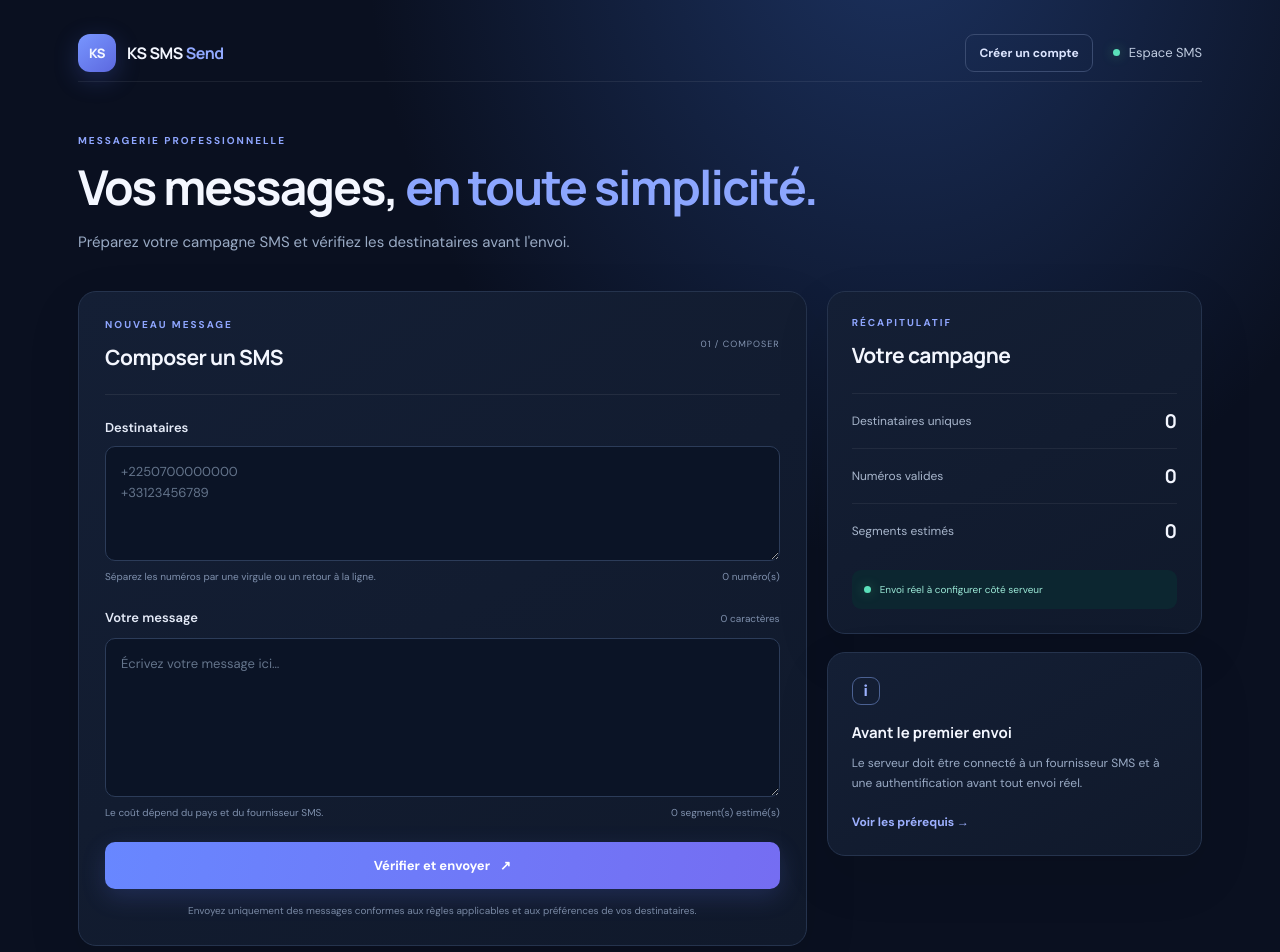
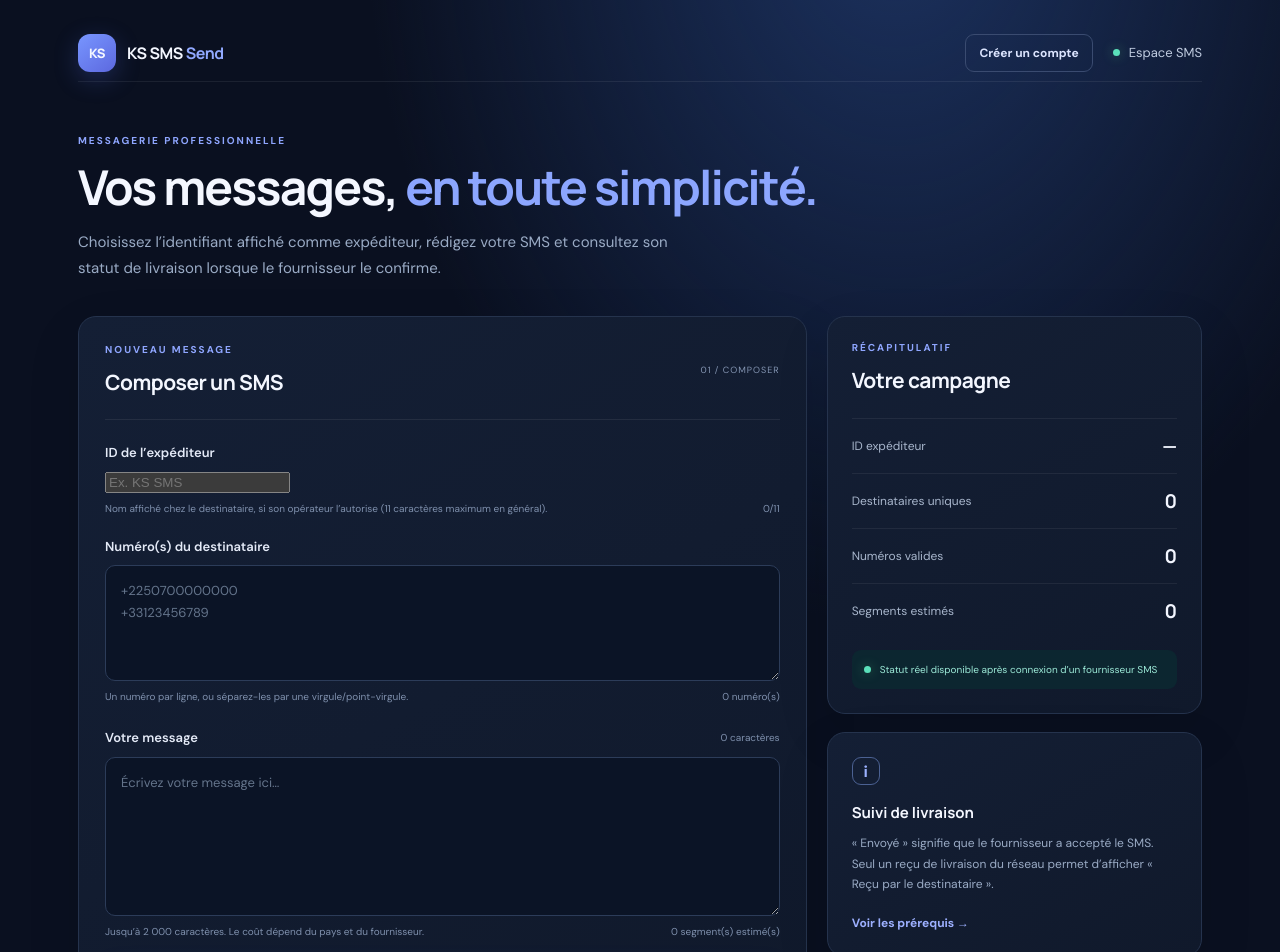
Before and after one commit to sesmanelebiicrouge/KS-SMS-send-, a Next.js app: page / in a window 1280 px wide. Shown: the top 952 px of the page. Built offline with nearby package versions, Linux system fonts and the light colour scheme.

Commit message:
Add sender ID and delivery report UI

```diff
--- a/app/page.tsx
+++ b/app/page.tsx
@@ -3,29 +3,45 @@
 import { FormEvent, useMemo, useState } from "react";
 import Link from "next/link";
 
-type Notice = { kind: "success" | "error"; text: string };
+type Notice = { kind: "success" | "error" | "info"; text: string };
+type DeliveryResult = { recipient: string; status: "queued" | "sent" | "delivered" | "failed" | "unknown"; detail?: string };
 
-const normalizeNumber = (value: string) => value.trim().replace(/[\s().-]/g, "");
-const isPlausiblePhone = (value: string) => /^\+[1-9]\d{7,14}$/.test(normalizeNumber(value));
+const normalizeNumber = (value: string) => value.trim().replace(/[\\s().-]/g, "");
+const isPlausiblePhone = (value: string) => /^\\+[1-9]\\d{7,14}$/.test(normalizeNumber(value));
+const statusLabels: Record<DeliveryResult["status"], string> = {
+  queued: "En attente",
+  sent: "Envoyé au fournisseur",
+  delivered: "Reçu par le destinataire",
+  failed: "Échec",
+  unknown: "Non confirmé",
+};
 
 export default function Home() {
+  const [senderId, setSenderId] = useState("");
   const [numbers, setNumbers] = useState("");
   const [message, setMessage] = useState("");
   const [notice, setNotice] = useState<Notice | null>(null);
+  const [deliveryResults, setDeliveryResults] = useState<DeliveryResult[]>([]);
   const [busy, setBusy] = useState(false);
   const [showSetup, setShowSetup] = useState(false);
 
-  const recipients = useMemo(() => [...new Set(numbers.split(/[\n,;]+/).map(normalizeNumber).filter(Boolean))], [numbers]);
+  const recipients = useMemo(() => [...new Set(numbers.split(/[\\n,;]+/).map(normalizeNumber).filter(Boolean))], [numbers]);
   const invalidCount = recipients.filter((number) => !isPlausiblePhone(number)).length;
   const segments = useMemo(() => {
     if (!message) return 0;
-    const limit = /[^\u0000-\u00ff]/.test(message) ? 70 : 160;
+    const limit = /[^\\u0000-\\u00ff]/.test(message) ? 70 : 160;
     return Math.ceil(message.length / limit);
   }, [message]);
 
   async function handleSubmit(event: FormEvent<HTMLFormElement>) {
     event.preventDefault();
     setNotice(null);
+    setDeliveryResults([]);
+    const normalizedSender = senderId.trim();
+    if (!/^[A-Za-z0-9 ]{1,11}$/.test(normalizedSender)) {
+      setNotice({ kind: "error", text: "L’identifiant expéditeur doit contenir de 1 à 11 lettres/chiffres (selon le pays et le fournisseur). Les espaces sont autorisés." });
+      return;
+    }
     if (!recipients.length || invalidCount) {
       setNotice({ kind: "error", text: "Ajoutez des numéros uniques au format international (+225...), puis corrigez les numéros invalides." });
       return;
@@ -34,19 +50,24 @@
       setNotice({ kind: "error", text: "Le contenu du SMS ne peut pas être vide." });
       return;
     }
+    if (message.trim().length > 2000) {
+      setNotice({ kind: "error", text: "Le message ne peut pas dépasser 2 000 caractères." });
+      return;
+    }
     setBusy(true);
     try {
       const response = await fetch("/api/sms/send", {
         method: "POST",
         headers: { "Content-Type": "application/json" },
-        body: JSON.stringify({ recipients, message: message.trim() }),
+        body: JSON.stringify({ senderId: normalizedSender, recipients, message: message.trim() }),
       });
-      const data = (await response.json().catch(() => ({}))) as { error?: string; message?: string };
+      const data = (await response.json().catch(() => ({}))) as { error?: string; message?: string; results?: DeliveryResult[] };
+      if (Array.isArray(data.results)) setDeliveryResults(data.results);
       if (!response.ok) {
         setNotice({ kind: "error", text: data.error ?? "Envoi indisponible. Aucun SMS n'est confirmé comme envoyé." });
         return;
       }
-      setNotice({ kind: "error", text: data.message ?? "Le serveur a accepté la requête, mais vérifiez le statut du fournisseur avant de considérer les SMS livrés." });
+      setNotice({ kind: "success", text: data.message ?? "Demande traitée. Consultez les statuts ci-dessous pour vérifier la livraison." });
     } catch {
       setNotice({ kind: "error", text: "Impossible de joindre le serveur. Vérifiez la connexion puis réessayez." });
     } finally {
@@ -63,40 +84,48 @@
       <section className="hero">
         <p className="eyebrow">MESSAGERIE PROFESSIONNELLE</p>
         <h1>Vos messages, <span>en toute simplicité.</span></h1>
-        <p className="subheading">Préparez votre campagne SMS et vérifiez les destinataires avant l&apos;envoi.</p>
+        <p className="subheading">Choisissez l’identifiant affiché comme expéditeur, rédigez votre SMS et consultez son statut de livraison lorsque le fournisseur le confirme.</p>
       </section>
       <div className="grid">
         <section className="panel compose">
           <div className="panelHeading"><div><p className="eyebrow">NOUVEAU MESSAGE</p><h2>Composer un SMS</h2></div><span className="step">01 / COMPOSER</span></div>
           <form onSubmit={handleSubmit}>
-            <label htmlFor="recipients">Destinataires</label>
+            <label htmlFor="senderId">ID de l’expéditeur</label>
+            <input id="senderId" value={senderId} onChange={(event) => setSenderId(event.target.value)} placeholder="Ex. KS SMS" maxLength={11} autoComplete="off" aria-describedby="senderHelp" />
+            <div className="fieldMeta"><span id="senderHelp">Nom affiché chez le destinataire, si son opérateur l’autorise (11 caractères maximum en général).</span><span>{senderId.length}/11</span></div>
+            <label htmlFor="recipients">Numéro(s) du destinataire</label>
             <textarea id="recipients" value={numbers} onChange={(event) => setNumbers(event.target.value)} placeholder={"+2250700000000\n+33123456789"} rows={4} autoComplete="off" spellCheck={false} aria-describedby="recipientHelp" />
-            <div className="fieldMeta"><span id="recipientHelp">Séparez les numéros par une virgule ou un retour à la ligne.</span><span>{recipients.length} numéro(s)</span></div>
+            <div className="fieldMeta"><span id="recipientHelp">Un numéro par ligne, ou séparez-les par une virgule/point-virgule.</span><span>{recipients.length} numéro(s)</span></div>
             {invalidCount > 0 && <p className="fieldError">{invalidCount} numéro(s) à corriger : utilisez le format international +...</p>}
             <div className="labelRow"><label htmlFor="message">Votre message</label><span>{message.length} caractères</span></div>
             <textarea id="message" value={message} onChange={(event) => setMessage(event.target.value)} placeholder="Écrivez votre message ici…" rows={6} maxLength={2000} />
-            <div className="fieldMeta"><span>Le coût dépend du pays et du fournisseur SMS.</span><span>{segments} segment(s) estimé(s)</span></div>
+            <div className="fieldMeta"><span>Jusqu’à 2 000 caractères. Le coût dépend du pays et du fournisseur.</span><span>{segments} segment(s) estimé(s)</span></div>
             {notice && <div className={"notice " + notice.kind} role="status" aria-live="polite">{notice.text}</div>}
             <button className="primaryButton" type="submit" disabled={busy}>{busy ? "Vérification en cours…" : "Vérifier et envoyer"} {!busy && <span aria-hidden="true">↗</span>}</button>
-            <p className="legalNote">Envoyez uniquement des messages conformes aux règles applicables et aux préférences de vos destinataires.</p>
+            <p className="legalNote">L’identifiant expéditeur peut être modifié ou refusé par certains opérateurs. N’envoyez que des messages autorisés.</p>
           </form>
         </section>
         <aside className="sideColumn">
           <section className="panel summary">
             <p className="eyebrow">RÉCAPITULATIF</p><h2>Votre campagne</h2>
+            <div className="metric"><span>ID expéditeur</span><strong>{senderId.trim() || "—"}</strong></div>
             <div className="metric"><span>Destinataires uniques</span><strong>{recipients.length}</strong></div>
             <div className="metric"><span>Numéros valides</span><strong>{recipients.length - invalidCount}</strong></div>
             <div className="metric"><span>Segments estimés</span><strong>{segments * Math.max(0, recipients.length - invalidCount)}</strong></div>
-            <div className="summaryFoot"><span className="statusDot" /> Envoi réel à configurer côté serveur</div>
+            <div className="summaryFoot"><span className="statusDot" /> Statut réel disponible après connexion d’un fournisseur SMS</div>
           </section>
           <section className="panel infoPanel">
-            <div className="infoIcon">i</div><h3>Avant le premier envoi</h3>
-            <p>Le serveur doit être connecté à un fournisseur SMS et à une authentification avant tout envoi réel.</p>
+            <div className="infoIcon">i</div><h3>Suivi de livraison</h3>
+            <p>« Envoyé » signifie que le fournisseur a accepté le SMS. Seul un reçu de livraison du réseau permet d’afficher « Reçu par le destinataire ».</p>
             <button className="textButton" type="button" onClick={() => setShowSetup((value) => !value)} aria-expanded={showSetup}>{showSetup ? "Masquer les prérequis" : "Voir les prérequis"} →</button>
-            {showSetup && <ul className="setupList"><li>Authentification et session serveur</li><li>Fournisseur SMS et clé conservée côté serveur</li><li>Limites d&apos;envoi et contrôle anti-doublon</li><li>Journal des statuts et coûts par destination</li></ul>}
+            {showSetup && <ul className="setupList"><li>Projet Supabase accessible et session utilisateur vérifiée côté serveur</li><li>Fournisseur SMS prenant en charge l’ID expéditeur dans le pays ciblé</li><li>URL de rappel (webhook) du fournisseur pour les reçus de livraison</li><li>Historique des envois et statuts enregistrés côté serveur</li></ul>}
           </section>
         </aside>
       </div>
+      {deliveryResults.length > 0 && <section className="panel deliveryPanel" aria-live="polite">
+        <div className="panelHeading"><div><p className="eyebrow">RAPPORT</p><h2>Statut par destinataire</h2></div></div>
+        <div className="deliveryList">{deliveryResults.map((result) => <div className="deliveryRow" key={result.recipient}><strong>{result.recipient}</strong><span className={"deliveryStatus " + result.status}>{statusLabels[result.status]}</span>{result.detail && <small>{result.detail}</small>}</div>)}</div>
+      </section>}
       <footer><span>© {new Date().getFullYear()} KS SMS Send</span><span>Simple · Clair · Contrôlé</span></footer>
     </main>
   );
```
